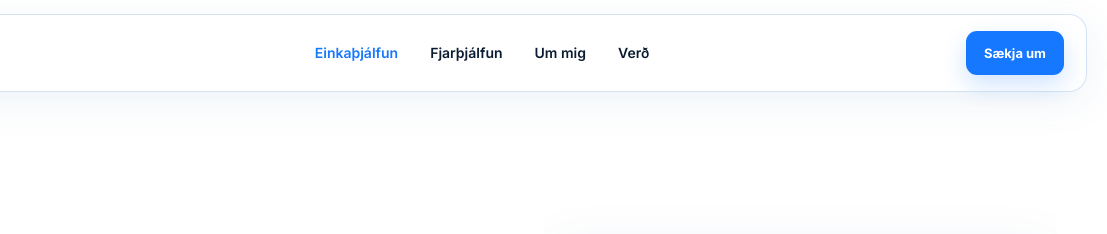
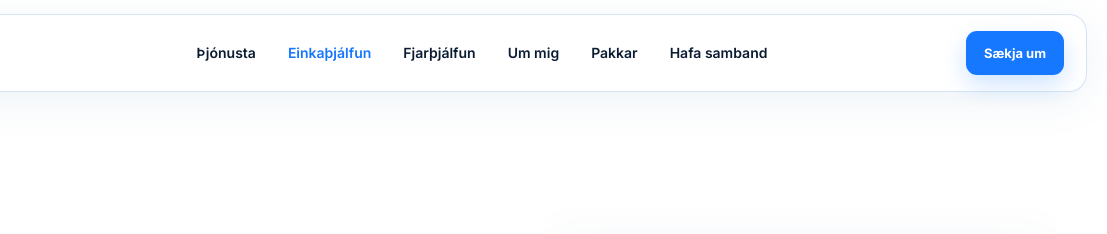
Before and after one commit to starnarpt/einkathjalfun, a website: page einkathjalfun.html in a window 1280 px wide. Shown: the top 234 px of the page, 173-1280 px from the left. Drawn offline with nearby package versions, Linux system fonts and the light colour scheme; a web font is replaced by a local one.

Commit message:
Standardize service page navigation

```diff
--- a/einkathjalfun.html
+++ b/einkathjalfun.html
@@ -15,10 +15,12 @@
     <header class="site-header">
       <a class="brand" href="index.html" aria-label="SA Fitness forsíða"><span class="brand-mark">SA</span><span class="brand-name">FITNESS</span></a>
       <nav class="desktop-nav" aria-label="Aðalvalmynd">
+        <a href="index.html#thjonusta">Þjónusta</a>
         <a class="nav-active" href="einkathjalfun.html">Einkaþjálfun</a>
         <a href="fjarthjalfun.html">Fjarþjálfun</a>
         <a href="index.html#um-mig">Um mig</a>
-        <a href="index.html#pakkar">Verð</a>
+        <a href="index.html#pakkar">Pakkar</a>
+        <a href="index.html#samband">Hafa samband</a>
       </nav>
       <a class="button button-small" href="index.html#samband">Sækja um</a>
     </header>
```
